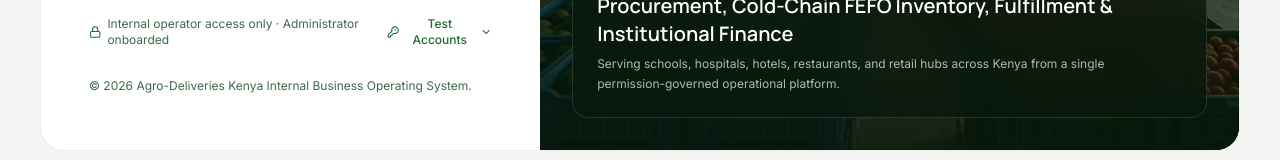
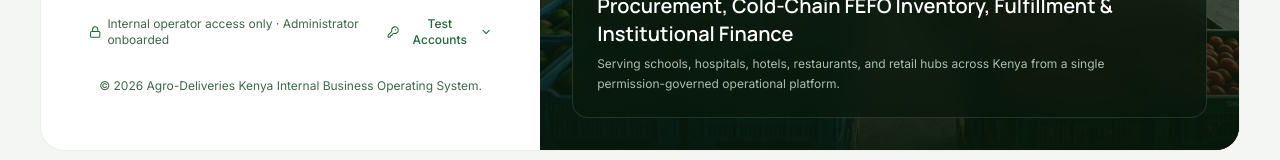
Before and after one commit to BeingKinyua/AgroHub, a Next.js app: page / in a window 1280 px wide. Shown: the part 569-729 px from the top of the page. Built offline with nearby package versions, Linux system fonts and the light colour scheme.

Commit message:
style: center login footer content
Update the footer layout to justify-center for a more balanced alignment on the login screen.

```diff
--- a/src/features/auth/LoginExperience.tsx
+++ b/src/features/auth/LoginExperience.tsx
@@ -261,7 +261,7 @@ export function LoginExperience() {
                 </div>
               )}
             </div>
-            <footer className="w-full max-w-[1360px] mx-auto py-2 flex flex-col sm:flex-row items-center justify-between text-xs text-[var(--text-secondary)] gap-2">
+            <footer className="w-full max-w-[1360px] mx-auto py-2 flex flex-col sm:flex-row items-center justify-center text-xs text-[var(--text-secondary)] gap-2">
               <span>© {new Date().getFullYear()} Agro-Deliveries Kenya Internal Business Operating System.</span>
             </footer>
           </div>
```
